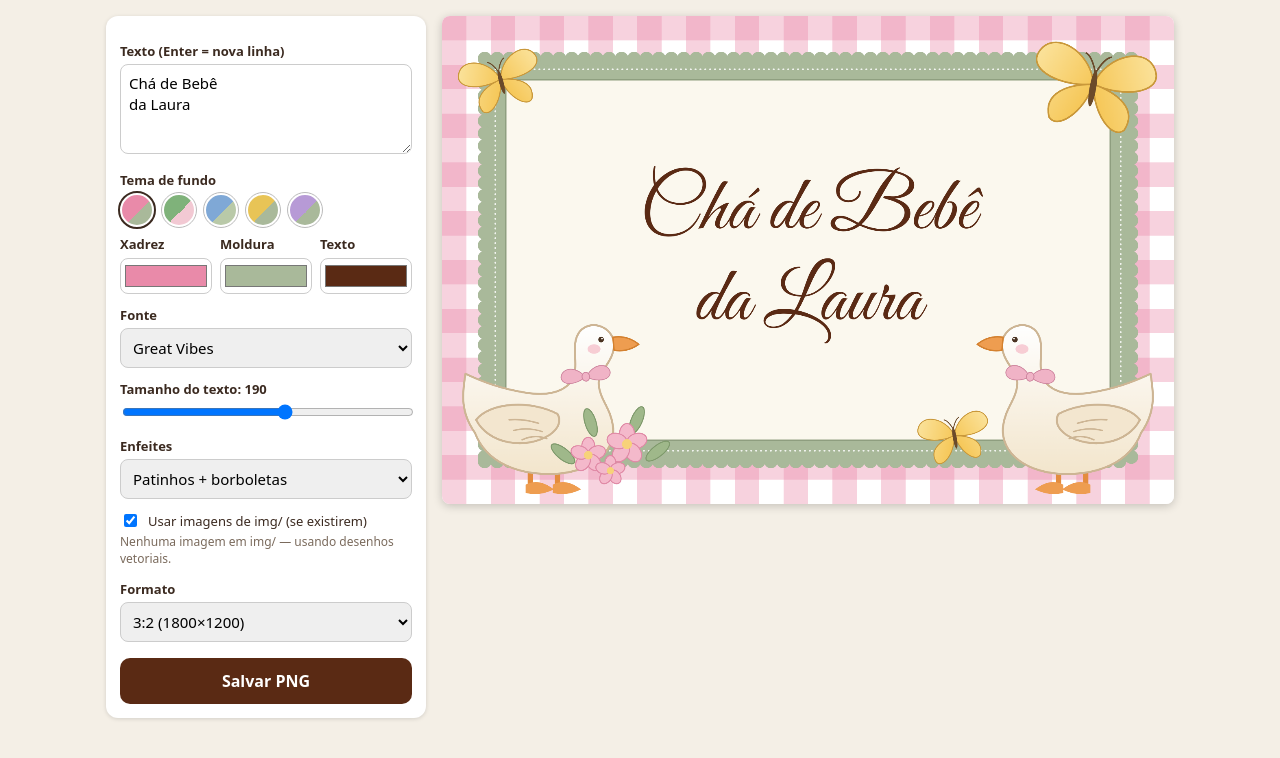
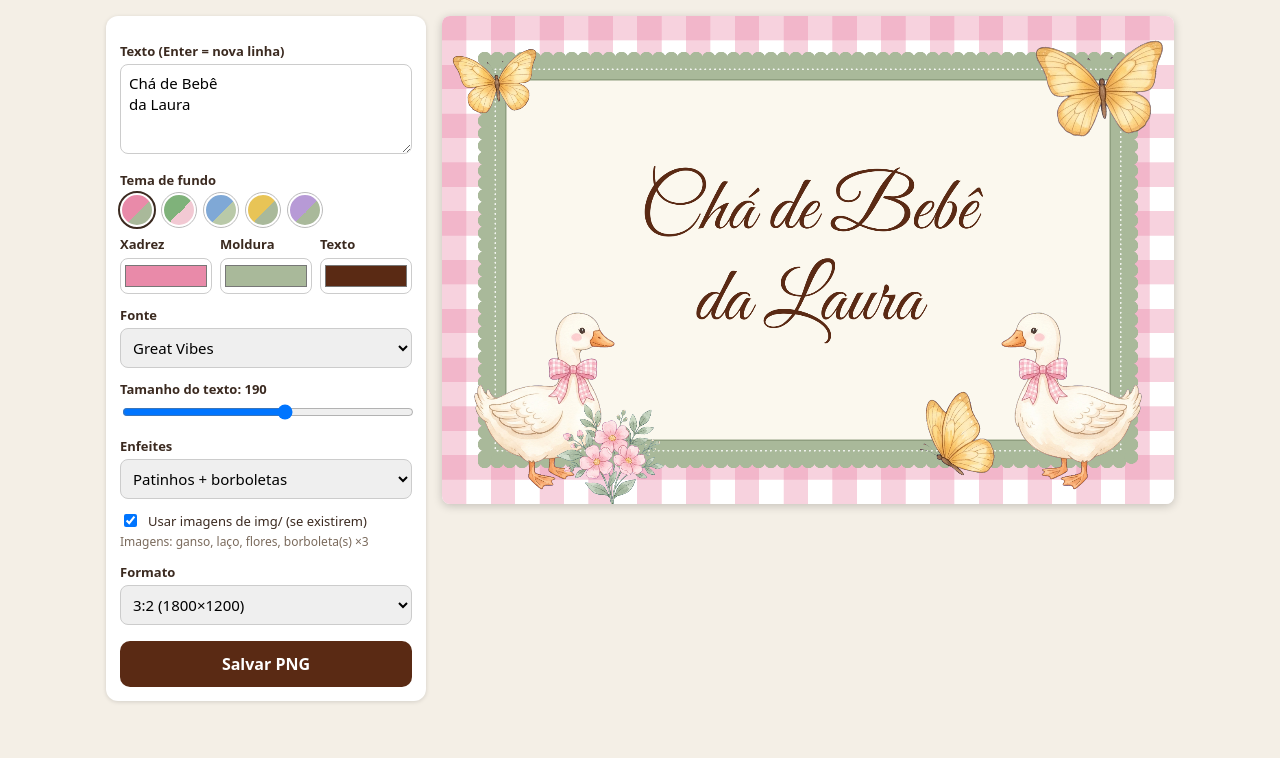
Before and after one commit to ltmleo/pages, a plain HTML site: page sketches/gerador-placa/index.html in a window 1280 px wide. Drawn offline with Linux system fonts and the light colour scheme; a web font is replaced by a local one.

Commit message:
Add generated sprite sheet; tweak flower size and bow position
Co-Authored-By: Claude Sonnet 5.5 <noreply@anthropic.com>
Claude-Session: https://claude.ai/code/session_01NKw1bZSFMQFLEijhsL4pwn

```diff
--- a/sketches/gerador-placa/index.html
+++ b/sketches/gerador-placa/index.html
@@ -93,7 +93,7 @@ const THEMES = [
 const LAYOUTS = [
   [['bf',.08,.13,.8,-15],['bf',.89,.14,1.2,10],['duck',.14,.97,1,0,1],['duck',.86,.97,1,0,0],['flowers',.23,.9,.8],['bf',.7,.86,.7,-10]],
   [['bf',.9,.14,1.1,12],['bf',.1,.82,1.2,-10],['duck',.86,.97,1,0,0]],
-  [['bow',.5,.07,1.3],['flowers',.88,.12,1],['duck',.14,.97,1,0,1],['bf',.9,.88,.9,-8]],
+  [['bow',.5,.15,1.05],['flowers',.88,.12,1],['duck',.14,.97,1,0,1],['bf',.9,.88,.9,-8]],
   [['bf',.1,.13,1,-10],['bf',.9,.14,1,10],['duck',.14,.97,1,0,1],['duck',.86,.97,1,0,0]],
   [],
 ];
@@ -249,7 +249,7 @@ const DRAW = { bf: butterfly, duck, bow, flowers };
 const SPRITES = {
   duck:    { f:'goose',     key:'g', h:435, bottom:true },
   bf:      { f:'butterfly', key:'g', w:255 },
-  flowers: { f:'flowers',   key:'b', w:230 },
+  flowers: { f:'flowers',   key:'b', w:330 },
   bow:     { f:'bow',       key:'g', w:285 },
 };
 const SP = {};
```
Also changed, not shown: sketches/gerador-placa/img/sheet.jpg (added), 1 other file.
